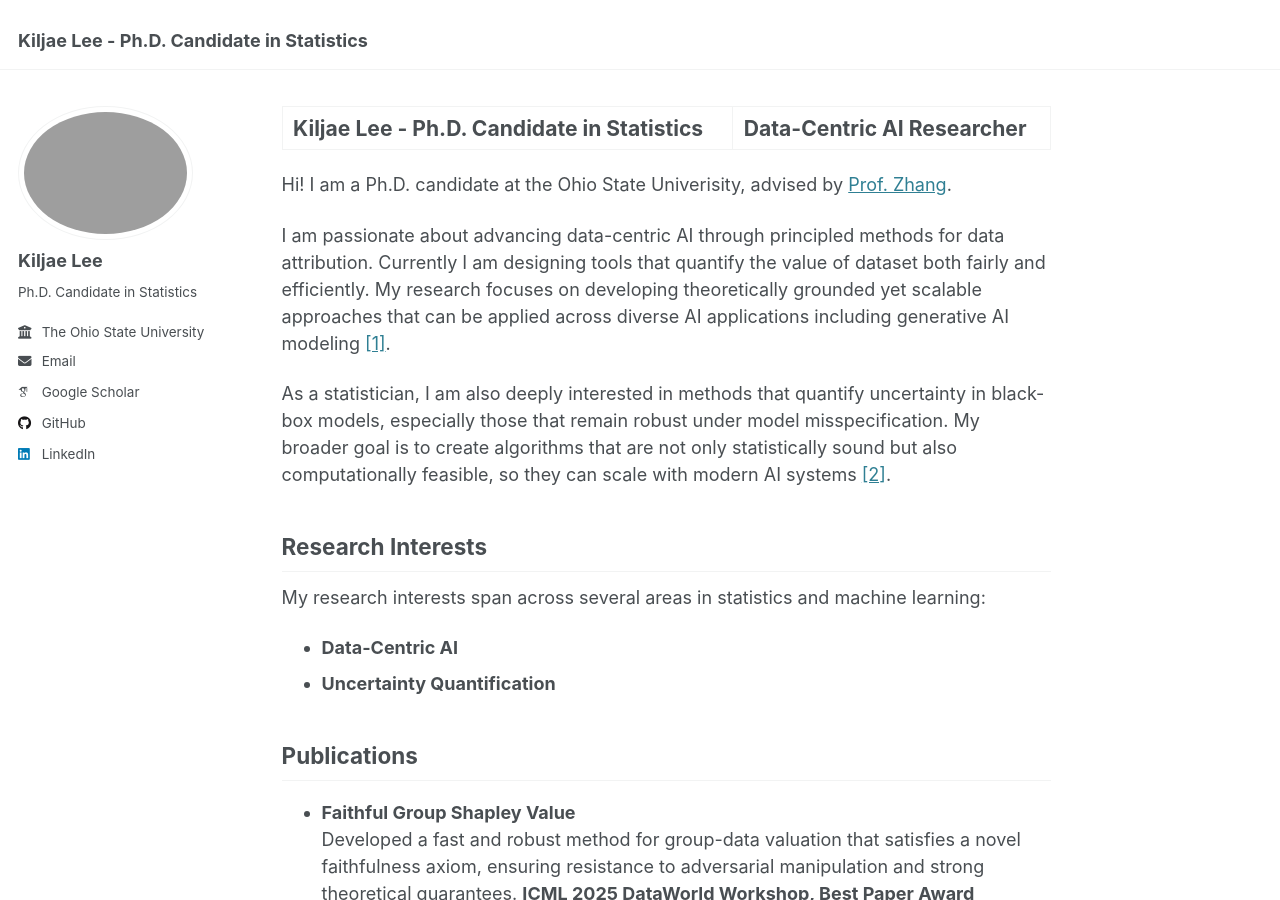
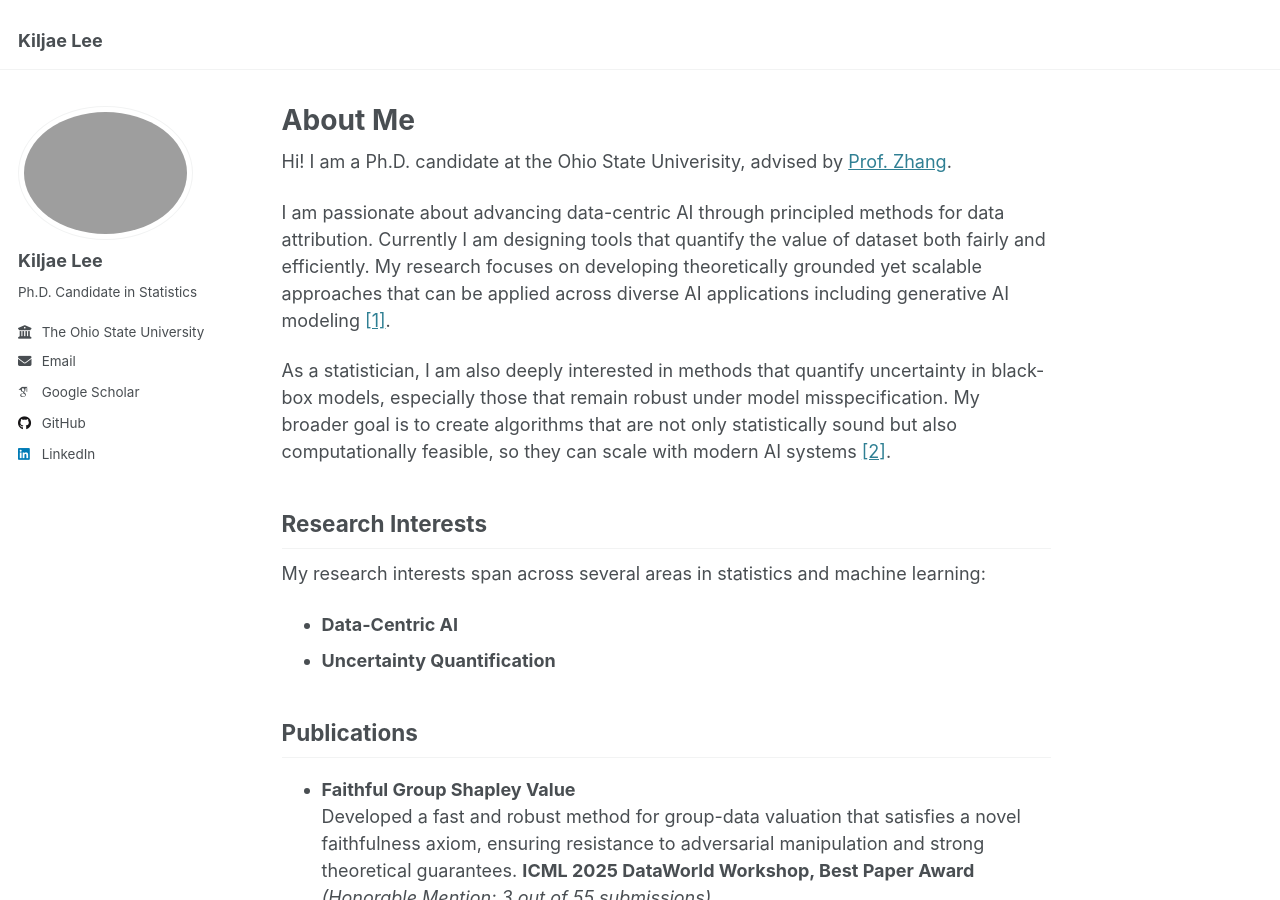
Before and after one commit to KiljaeL/KiljaeL.github.io, a Jekyll site: the page built from _pages/about.md, in a window 1280 px wide and 900 px high. Built offline with Jekyll 4.4.1, drawn with Linux system fonts in a browser that asks for light colours; some web fonts are replaced.

Commit message:
Revert SEO titles to simpler versions

```diff
--- a/_config.yml
+++ b/_config.yml
@@ -9,7 +9,7 @@
 # Basic Site Settings
 locale                   : "en-US"
 site_theme               : "default"
-title                    : "Kiljae Lee - Ph.D. Candidate in Statistics"
+title                    : "Kiljae Lee"
 title_separator          : "-"
 name                     : &name "Kiljae Lee"
 description              : &description "Kiljae Lee is a Ph.D. Candidate in Statistics at The Ohio State University, specializing in data-centric AI, uncertainty quantification, and scalable algorithms for modern AI systems."
--- a/_pages/about.md
+++ b/_pages/about.md
@@ -1,6 +1,6 @@
 ---
 permalink: /
-title: "Kiljae Lee - Ph.D. Candidate in Statistics | Data-Centric AI Researcher"
+title: "About Me"
 author_profile: true
 redirect_from:
   - /about/
```
